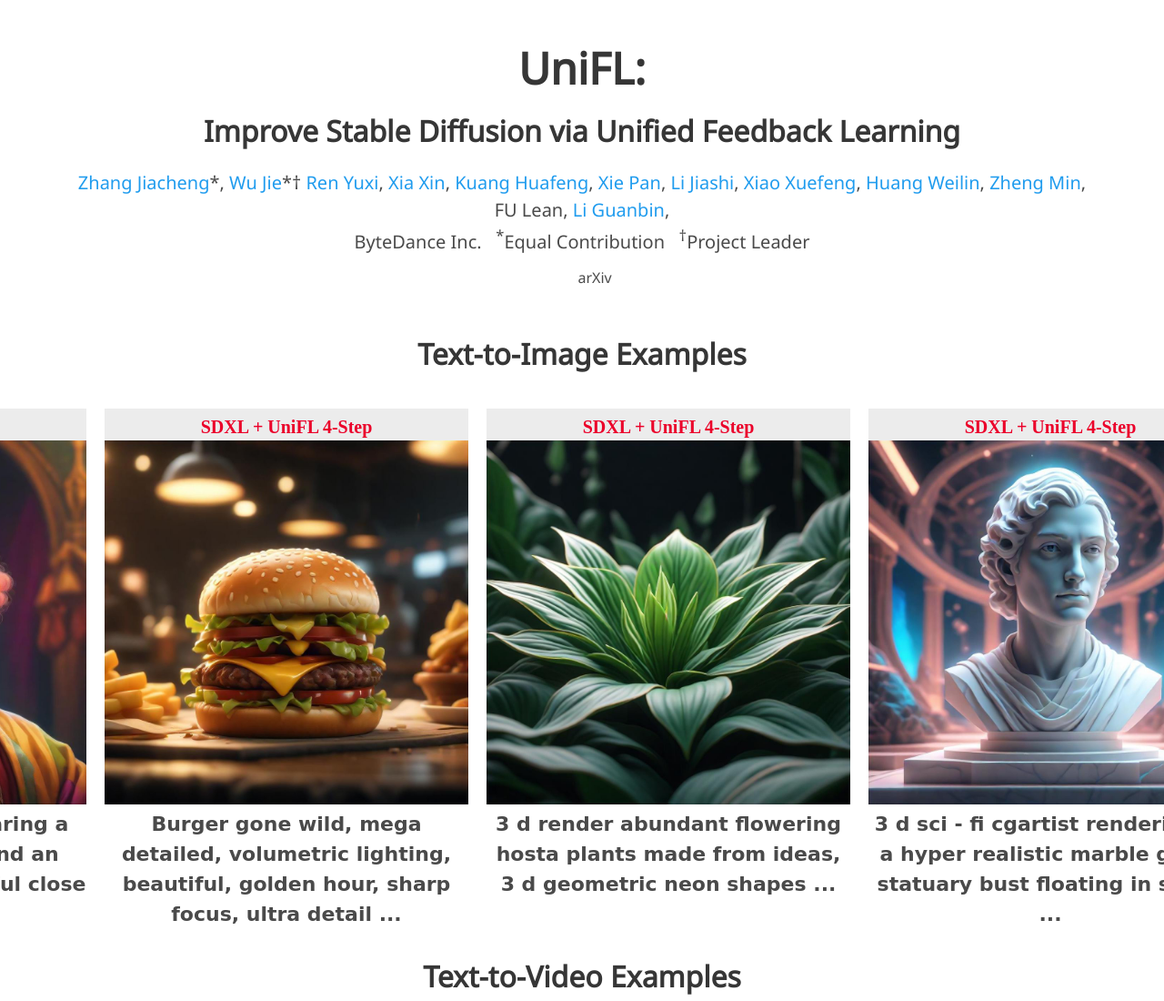
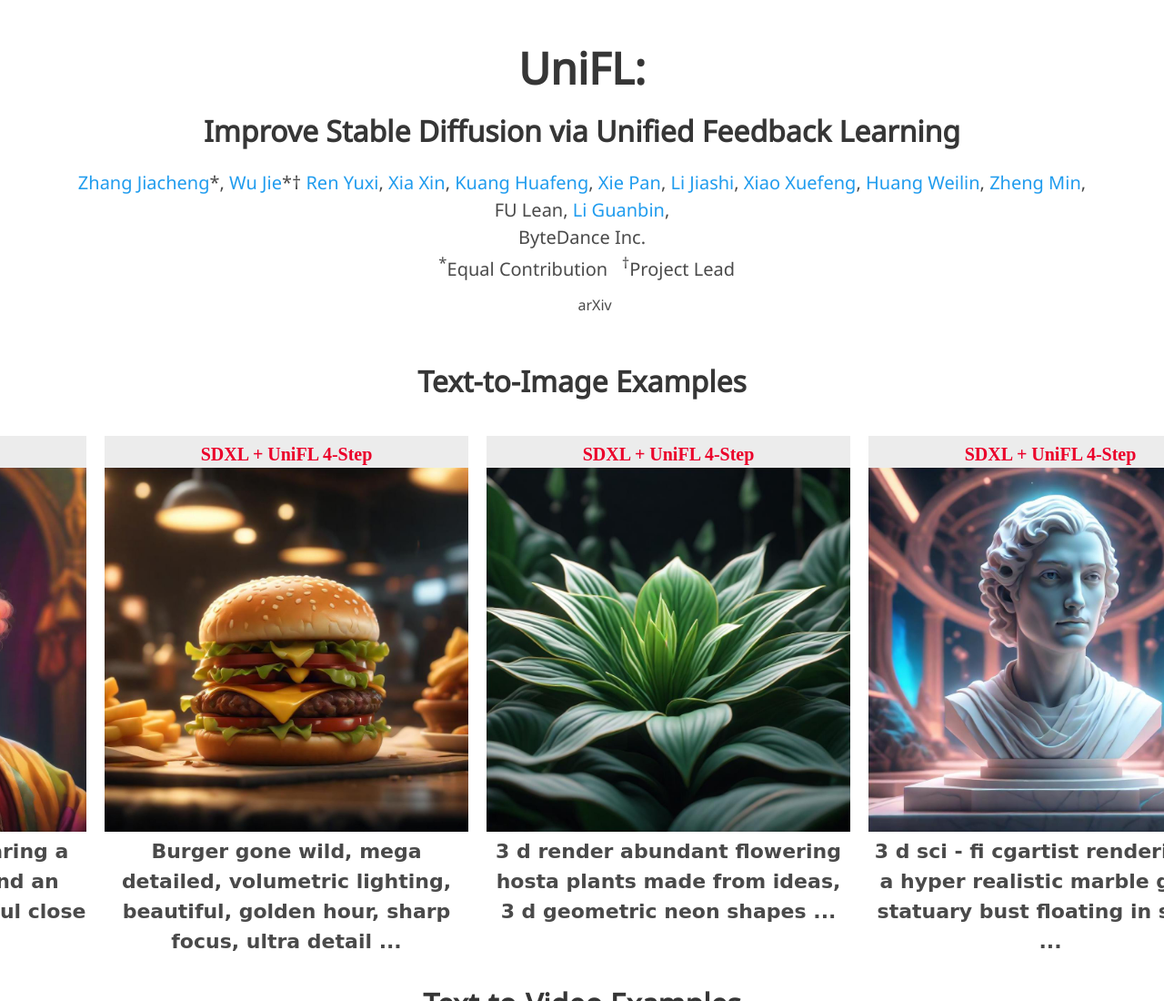
Before and after one commit to Uni-FL/Uni-FL.github.io, a plain HTML site: page index.html in a window 1280 px wide. Shown: the top 1100 px of the page at 91% size. Drawn offline with Linux system fonts and the light colour scheme; some icons are missing; a web font is replaced by a local one.

Commit message:
Update index.html

```diff
--- a/index.html
+++ b/index.html
@@ -46,8 +46,8 @@
         </div>
 
         <div class="is-size-5 publication-authors">
-          <span class="author-block">ByteDance Inc.</span>
-          <span class="author-block">&nbsp&nbsp<sup>*</sup>Equal Contribution &nbsp&nbsp<sup>†</sup>Project Leader</span>
+          <span class="author-block">ByteDance Inc.</span><br>
+          <span class="author-block">&nbsp&nbsp<sup>*</sup>Equal Contribution &nbsp&nbsp<sup>†</sup>Project Lead</span>
         </div>
 
         <div class="column has-text-centered">
```
